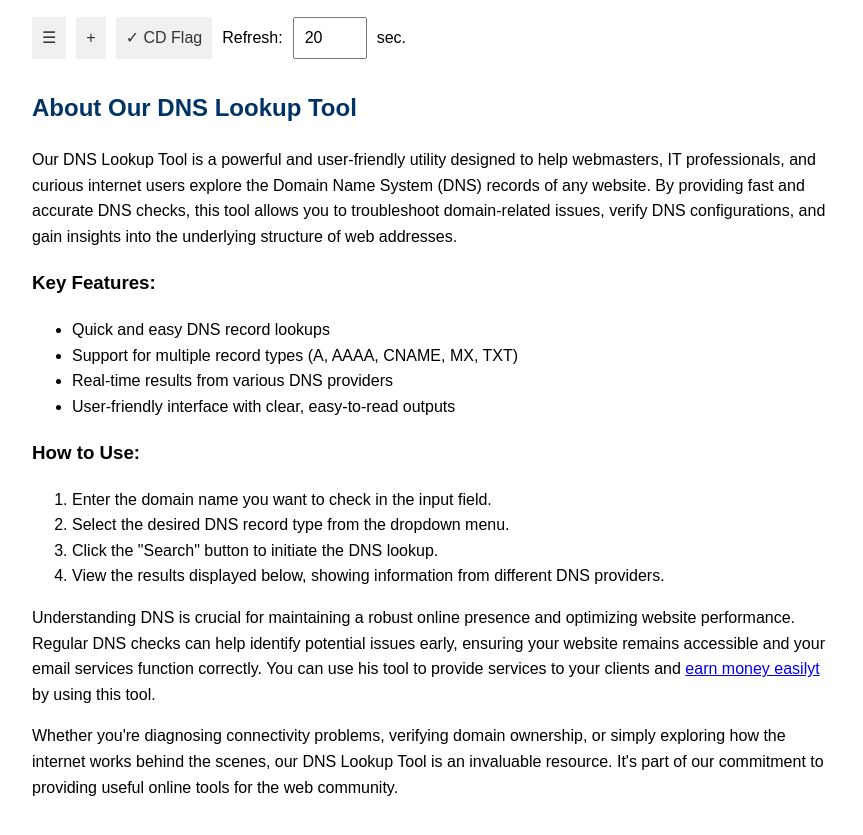
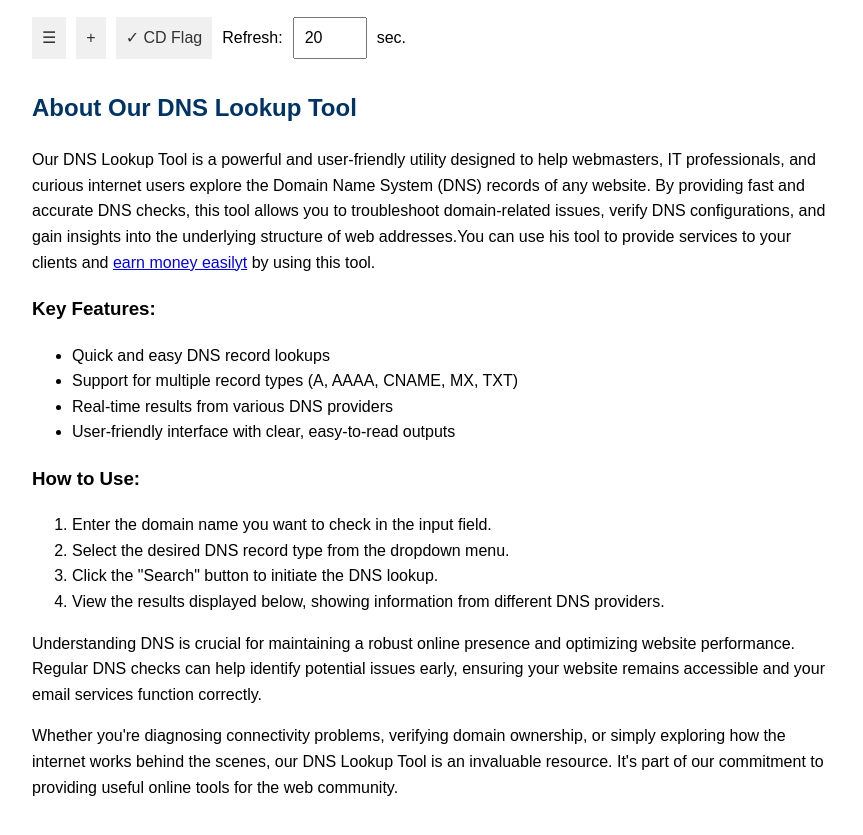
Before and after one commit to sam808080/DNS-Lookup, a plain HTML site: page index.html in a window 1280 px wide. Shown: the part 145-980 px from the top of the page, without its empty margins (208-1071 px from the left). Drawn offline with Linux system fonts and the light colour scheme.

Commit message:
Update index.html

```diff
--- a/index.html
+++ b/index.html
@@ -109,7 +109,7 @@
 
     <div class="description">
         <h2>About Our DNS Lookup Tool</h2>
-        <p>Our DNS Lookup Tool is a powerful and user-friendly utility designed to help webmasters, IT professionals, and curious internet users explore the Domain Name System (DNS) records of any website. By providing fast and accurate DNS checks, this tool allows you to troubleshoot domain-related issues, verify DNS configurations, and gain insights into the underlying structure of web addresses.</p>
+        <p>Our DNS Lookup Tool is a powerful and user-friendly utility designed to help webmasters, IT professionals, and curious internet users explore the Domain Name System (DNS) records of any website. By providing fast and accurate DNS checks, this tool allows you to troubleshoot domain-related issues, verify DNS configurations, and gain insights into the underlying structure of web addresses.You can use his tool to provide services to your clients and <a href="https://startearnings.com">earn money easilyt</a> by using this tool.</p>
 
         <h3>Key Features:</h3>
         <ul>
@@ -127,7 +127,7 @@
             <li>View the results displayed below, showing information from different DNS providers.</li>
         </ol>
 
-        <p>Understanding DNS is crucial for maintaining a robust online presence and optimizing website performance. Regular DNS checks can help identify potential issues early, ensuring your website remains accessible and your email services function correctly. You can use his tool to provide services to your clients and <a href="https://startearnings.com">earn money easilyt</a> by using this tool.</p>
+        <p>Understanding DNS is crucial for maintaining a robust online presence and optimizing website performance. Regular DNS checks can help identify potential issues early, ensuring your website remains accessible and your email services function correctly.
 
         <p>Whether you're diagnosing connectivity problems, verifying domain ownership, or simply exploring how the internet works behind the scenes, our DNS Lookup Tool is an invaluable resource. It's part of our commitment to providing useful online tools for the web community.</p>
 
```
